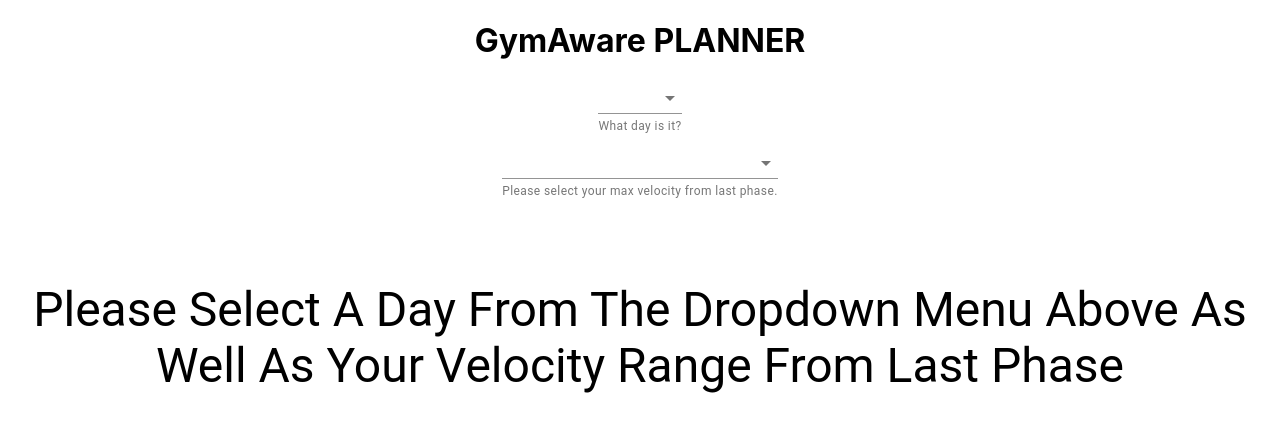
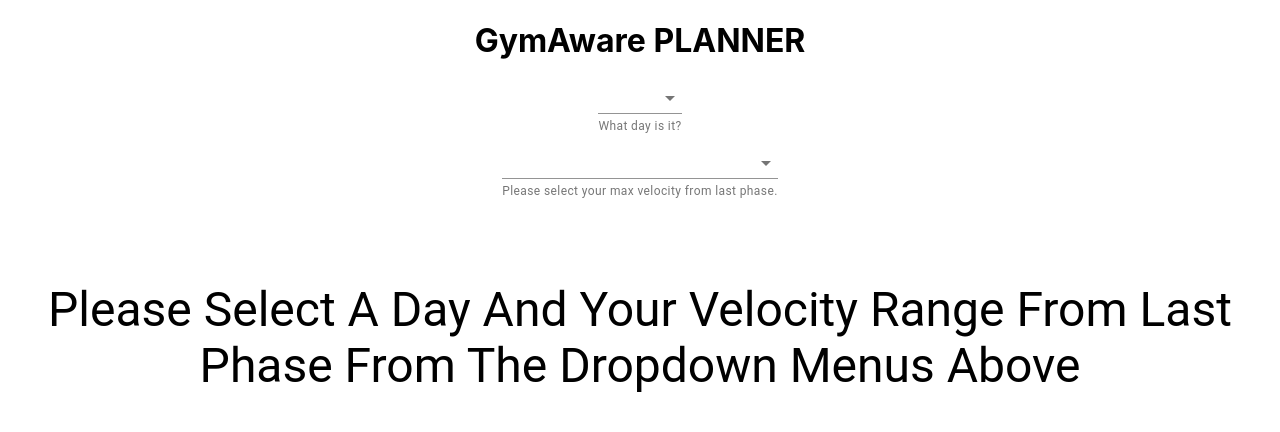
Before and after one commit to ckaiser258/GymAware-Planner, a React (Create React App) app: page / in a window 1280 px wide. Shown: the top 432 px of the page. Built offline with nearby package versions, Linux system fonts and the light colour scheme.

Commit message:
Change description before day/range has been selected.

```diff
--- a/src/components/WorkoutTable.js
+++ b/src/components/WorkoutTable.js
@@ -114,9 +114,9 @@
           </TableContainer>
         </>
       ) : (
-        <Typography variant="h3" style={{marginTop: 80}}>
-          Please Select A Day From The Dropdown Menu Above As Well As Your
-          Velocity Range From Last Phase
+        <Typography variant="h3" style={{ marginTop: 80 }}>
+          Please Select A Day And Your Velocity Range From Last Phase From The
+          Dropdown Menus Above
         </Typography>
       )}
     </Container>
```
